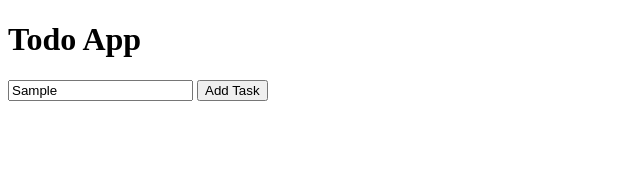
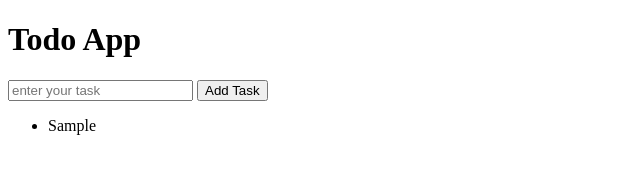
Before and after one commit to mhassan-pro/Learning-JS, a plain HTML site: page PracticeQ16.html in a window 1280 px wide. Both pictures are taken after typing "Sample" into the empty fields and a click on the button "Add Task". Shown: the whole page, without its empty margins (0-640 px from the left). Drawn offline with Linux system fonts and the light colour scheme.

Commit message:
Replace ordered list with unordered list in HTML; update JavaScript to append list items correctly

```diff
--- a/PracticeQ16.html
+++ b/PracticeQ16.html
@@ -9,6 +9,7 @@
     <h1>Todo App</h1>
     <input type="text" placeholder="enter your task" id="addTask">
     <button>Add Task</button>
-    <ol></ol>
+    <ul></ul>
+    <script src="PracticeQ16.js"></script>
 </body>
 </html>
--- a/PracticeQ16.js
+++ b/PracticeQ16.js
@@ -1,8 +1,10 @@
 let input = document.querySelector("input");
 let btn = document.querySelector("button");
-let oderList = document.querySelector("ol");
+let ul = document.querySelector("ul");
 
 btn.addEventListener('click', function() {
-
-
+    let item = document.createElement('li');
+    item.innerText = input.value;
+    input.value = "";
+    ul.appendChild(item);
 })
```
